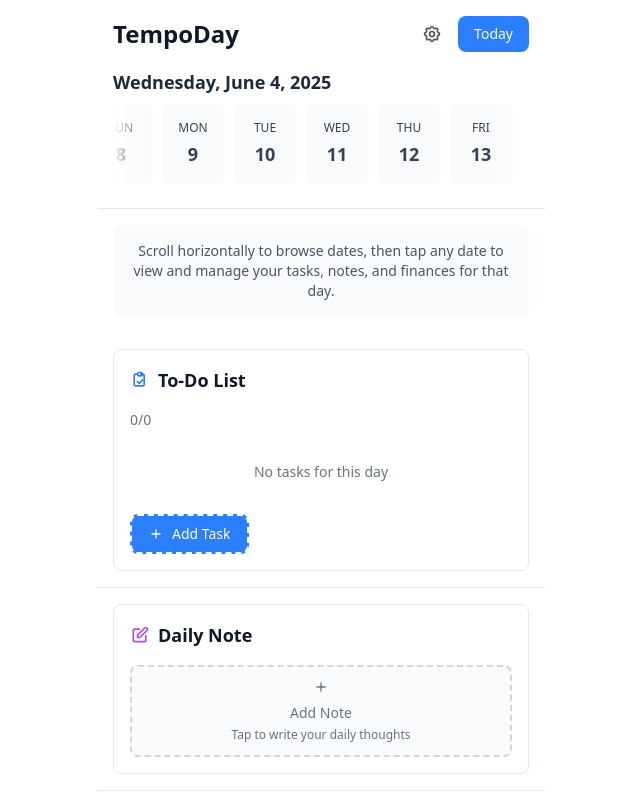
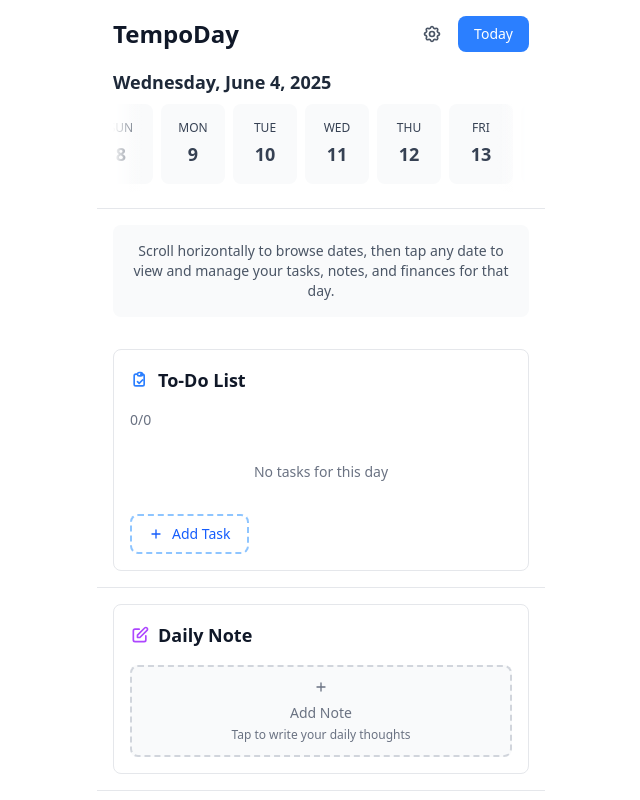
Before and after one commit to fachrihawari/tempoday, a Svelte app: page / in a window 1280 px wide. Shown: the top 800 px of the page, without its empty margins (319-959 px from the left). Built offline with nearby package versions, Linux system fonts and the light colour scheme.

Commit message:
refactor: change variable declarations from let to const in FinanceSection, NoteSection, Settings, and TodoSection for better immutability

```diff
--- a/src/components/FinanceSection.svelte
+++ b/src/components/FinanceSection.svelte
@@ -13,8 +13,8 @@
   import Icon from "./ui/Icon.svelte";
   import InlineForm from "./ui/InlineForm.svelte";
 
-  let transactions = $derived($currentDayData.transactions);
-  let settings = $derived($settingsStore);
+  const transactions = $derived($currentDayData.transactions);
+  const settings = $derived($settingsStore);
 
   let showAddForm = $state(false);
   let description = $state("");
@@ -53,19 +53,19 @@
   }
 
   // Calculate totals
-  let totalIncome = $derived(
+  const totalIncome = $derived(
     transactions
       .filter((t) => t.type === "income")
       .reduce((sum, t) => sum + t.amount, 0),
   );
 
-  let totalExpenses = $derived(
+  const totalExpenses = $derived(
     transactions
       .filter((t) => t.type === "expense")
       .reduce((sum, t) => sum + t.amount, 0),
   );
 
-  let netBalance = $derived(totalIncome - totalExpenses);
+  const netBalance = $derived(totalIncome - totalExpenses);
 
   function handleAddTransaction() {
     const desc = description.trim();
--- a/src/components/NoteSection.svelte
+++ b/src/components/NoteSection.svelte
@@ -4,7 +4,7 @@
   import Button from './ui/Button.svelte';
   import Icon from './ui/Icon.svelte';
 
-  let note = $derived($currentDayData.note);
+  const note = $derived($currentDayData.note);
 
   let isEditing = $state(false);
   let editingText = $state("");
--- a/src/components/Settings.svelte
+++ b/src/components/Settings.svelte
@@ -5,7 +5,7 @@
   import Icon from './ui/Icon.svelte';
 
   let showSettings = $state(false);
-  let settings = $derived($settingsStore);
+  const settings = $derived($settingsStore);
 
   // Popular currencies
   const currencies = [
--- a/src/components/TodoSection.svelte
+++ b/src/components/TodoSection.svelte
@@ -7,7 +7,7 @@
   import Card from "./ui/Card.svelte";
   import Icon from "./ui/Icon.svelte";
 
-  let todos = $derived($currentDayData.todos);
+  const todos = $derived($currentDayData.todos);
 
   let showAddForm = $state(false);
   let newTodoText = $state("");
@@ -131,7 +131,7 @@
       </div>
     {:else}
       <Button
-        variant="primary"
+        variant="todos"
         dashed={true}
         onclick={() => (showAddForm = true)}
         class="w-full"
--- a/src/components/ui/Button.svelte
+++ b/src/components/ui/Button.svelte
@@ -22,15 +22,17 @@
     children
   }: Props = $props();
 
-  const variants = {
-    primary: 'bg-blue-500 text-white hover:bg-blue-600',
-    secondary: 'bg-gray-100 text-gray-700 hover:bg-gray-200',
-    danger: 'bg-red-500 text-white hover:bg-red-600',
-    ghost: 'text-gray-600 hover:bg-gray-100',
-    notes: 'bg-purple-500 text-white hover:bg-purple-600',
-    todos: 'bg-blue-500 text-white hover:bg-blue-600',
-    financials: 'bg-green-500 text-white hover:bg-green-600'
+  const baseVariants = {
+    primary: { solid: 'bg-blue-500 text-white hover:bg-blue-600', dashed: 'text-blue-600 border-blue-300 hover:border-blue-500 hover:text-blue-700' },
+    secondary: { solid: 'bg-gray-100 text-gray-700 hover:bg-gray-200', dashed: 'text-gray-600 border-gray-300 hover:border-gray-500 hover:text-gray-700' },
+    danger: { solid: 'bg-red-500 text-white hover:bg-red-600', dashed: 'text-red-600 border-red-300 hover:border-red-500 hover:text-red-700' },
+    ghost: { solid: 'text-gray-600 hover:bg-gray-100', dashed: 'text-gray-600 border-gray-300 hover:border-gray-500 hover:text-gray-700' },
+    notes: { solid: 'bg-purple-500 text-white hover:bg-purple-600', dashed: 'text-purple-600 border-purple-300 hover:border-purple-500 hover:text-purple-700' },
+    todos: { solid: 'bg-blue-500 text-white hover:bg-blue-600', dashed: 'text-blue-600 border-blue-300 hover:border-blue-500 hover:text-blue-700' },
+    financials: { solid: 'bg-green-500 text-white hover:bg-green-600', dashed: 'text-green-600 border-green-300 hover:border-green-500 hover:text-green-700' }
   };
+
+  const variantClass = $derived(baseVariants[variant][dashed ? 'dashed' : 'solid']);
 
   const sizes = {
     sm: 'px-3 py-1 text-sm',
@@ -42,8 +44,8 @@
 <button
   {onclick}
   {disabled}
-  class="flex justify-center items-center font-medium rounded-lg transition-colors {variants[variant]} {sizes[size]} {className}
-    {dashed ? 'border-2 border-dashed' : ''}
+  class="flex justify-center items-center font-medium rounded-lg transition-colors {variantClass} {sizes[size]} {className}
+    {dashed ? 'border-2 border-dashed bg-transparent' : ''}
     {disabled ? 'opacity-50 cursor-not-allowed' : ''}"
   class:w-full={fullWidth}
 >
```
